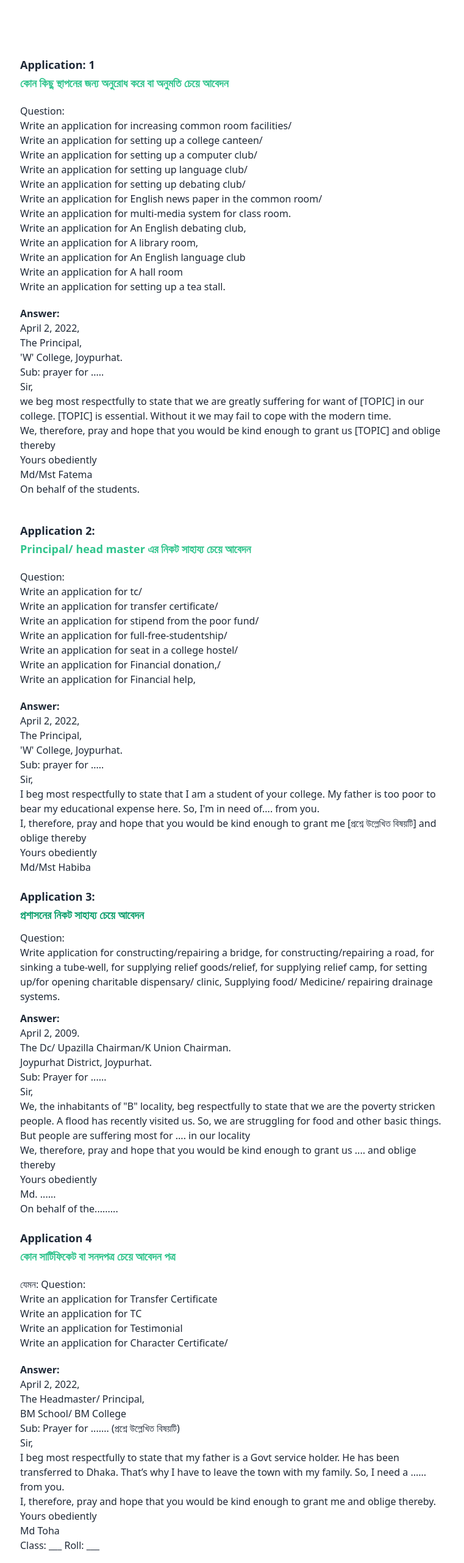
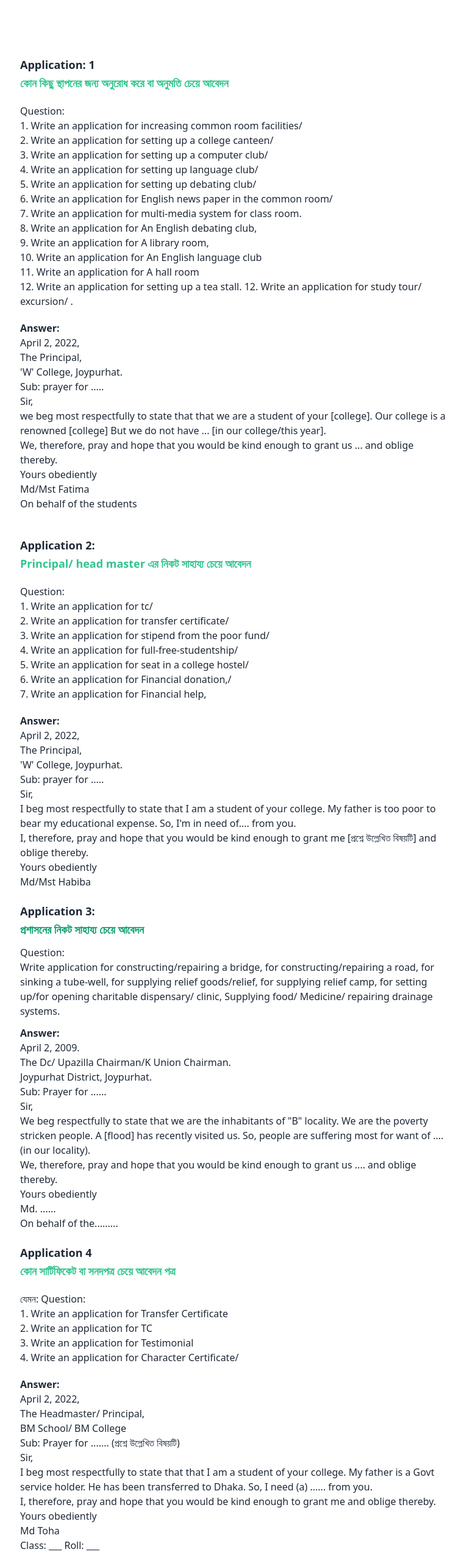
Before and after one commit to ialim83/easy-english, a React (Vite) app: page /application in a window 1280 px wide. Shown: the part 234-2797 px from the top of the page at 61% size, without its empty margins (255-1016 px from the left). Built offline with nearby package versions, Linux system fonts and the light colour scheme; no server answers; a web font is replaced by a local one.

Commit message:
updaated

```diff
--- a/src/components/hsc/Summary.tsx
+++ b/src/components/hsc/Summary.tsx
@@ -7,7 +7,7 @@ const Summary = () => {
           Passage এর Summary/theme লেখার short technique:
         </h3>
         <p className="text-base">
-          Summary: The passage has discussed about the importance of
+          Summary/ theme: The passage has discussed about the importance of
           <span className="text-pink-700 font-bold px-4"> [ main word ]</span> .
           <span className="font-bold px-5">
             [ এখানে passage থেকে দুই/তিনটি বাক্য লিখুন ]
--- a/src/pages/Hsc.tsx
+++ b/src/pages/Hsc.tsx
@@ -198,7 +198,7 @@ function Hsc() {
                 Email
               </li>
             </Link>
-            <Link to={"/letter"}>
+            <Link to={"/email"}>
               <li className="text-black bg-gradient-to-r from-yellow-300 to-green-500 dark:hover:shadow-yellow-400 dark:hover:border-gray-300 dark:hover:text-gray-400 text-center py-2 md:py-4 font-bold md:text-xl text-base category hover:dark:shadow-md">
                 Letter
               </li>
--- a/src/pages/composition/Application.tsx
+++ b/src/pages/composition/Application.tsx
@@ -14,43 +14,36 @@ function Application() {
           </h3>
           <p className="py-5">
             Question: <br />
-            Write an application for increasing common room facilities/ <br />
-            Write an application for setting up a college canteen/ <br />
-            Write an application for setting up a computer club/ <br />
-            Write an application for setting up language club/ <br />
-            Write an application for setting up debating club/ <br />
-            Write an application for English news paper in the common room/{" "}
+            1. Write an application for increasing common room facilities/ <br />
+            2. Write an application for setting up a college canteen/ <br />
+            3. Write an application for setting up a computer club/ <br />
+            4. Write an application for setting up language club/ <br />
+            5. Write an application for setting up debating club/ <br />
+            6. Write an application for English news paper in the common room/
             <br />
-            Write an application for multi-media system for class room.
+            7. Write an application for multi-media system for class room.
             <br />
-            Write an application for An English debating club, <br />
-            Write an application for A library room, <br />
-            Write an application for An English language club <br />
-            Write an application for A hall room <br />
-            Write an application for setting up a tea stall.
+            8. Write an application for An English debating club, <br />
+            9. Write an application for A library room, <br />
+            10. Write an application for An English language club <br />
+            11. Write an application for A hall room <br />
+            12. Write an application for setting up a tea stall.
+            12. Write an application for study tour/ excursion/ .
           </p>
           <p className="font-bold">Answer:</p>
           <p>
-            April 2, 2022,
-            <br />
-            The Principal,
-            <br />
-            'W' College, Joypurhat.
-            <br />
+            April 2, 2022, <br />
+            The Principal, <br />
+            'W' College, Joypurhat. <br />
             Sub: prayer for ..... <br />
             Sir, <br />
-            we beg most respectfully to state that we are greatly suffering for
-            want of [TOPIC] in our college. [TOPIC] is essential. Without it we
-            may fail to cope with the modern time.
-            <br />
+            we beg most respectfully to state that that we are a student of your
+            [college]. Our college is a renowned [college] But we do not have ... [in our college/this year]. <br />
             We, therefore, pray and hope that you would be kind enough to grant
-            us [TOPIC] and oblige thereby
-            <br />
-            Yours obediently
-            <br />
-            Md/Mst Fatema
-            <br />
-            On behalf of the students.
+            us ... and oblige thereby. <br />
+            Yours obediently <br />
+            Md/Mst Fatima <br />
+            On behalf of the students
           </p>
         </div>
 
@@ -62,13 +55,13 @@ function Application() {
           </h3>
           <p className="py-5">
             Question: <br />
-            Write an application for tc/ <br />
-            Write an application for transfer certificate/ <br />
-            Write an application for stipend from the poor fund/ <br />
-            Write an application for full-free-studentship/ <br />
-            Write an application for seat in a college hostel/ <br />
-            Write an application for Financial donation,/ <br />
-            Write an application for Financial help,
+            1. Write an application for tc/ <br />
+            2. Write an application for transfer certificate/ <br />
+            3. Write an application for stipend from the poor fund/ <br />
+            4. Write an application for full-free-studentship/ <br />
+            5. Write an application for seat in a college hostel/ <br />
+            6. Write an application for Financial donation,/ <br />
+            7. Write an application for Financial help,
           </p>
           <p className="font-bold">Answer:</p>
           <p>
@@ -80,11 +73,10 @@ function Application() {
             Sub: prayer for ..... <br />
             Sir, <br />
             I beg most respectfully to state that I am a student of your
-            college. My father is too poor to bear my educational expense here.
+            college. My father is too poor to bear my educational expense.
             So, I'm in need of.... from you. <br />
             I, therefore, pray and hope that you would be kind enough to grant
-            me [প্রশ্নে উল্লেখিত বিষয়টি] and oblige thereby
-            <br />
+            me [প্রশ্নে উল্লেখিত বিষয়টি] and oblige thereby.  <br />
             Yours obediently <br />
             Md/Mst Habiba
           </p>
@@ -109,12 +101,11 @@ function Application() {
             Joypurhat District, Joypurhat. <br />
             Sub: Prayer for ...... <br />
             Sir, <br />
-            We, the inhabitants of "B" locality, beg respectfully to state that
-            we are the poverty stricken people. A flood has recently visited us.
-            So, we are struggling for food and other basic things. But people
-            are suffering most for .... in our locality <br />
+            We beg respectfully to state that we are the inhabitants of "B" locality.
+            We are the poverty stricken people. A [flood] has recently visited us.
+            So, people are suffering most for want of .... (in our locality). <br />
             We, therefore, pray and hope that you would be kind enough to grant
-            us .... and oblige thereby <br />
+            us .... and oblige thereby. <br />
             Yours obediently <br />
             Md. ...... <br />
             On behalf of the.........
@@ -129,10 +120,10 @@ function Application() {
           </h3>
           <p className="py-5">
             যেমন: Question: <br />
-            Write an application for Transfer Certificate <br />
-            Write an application for TC <br />
-            Write an application for Testimonial <br />
-            Write an application for Character Certificate/ <br />
+            1. Write an application for Transfer Certificate <br />
+            2. Write an application for TC <br />
+            3. Write an application for Testimonial <br />
+            4. Write an application for Character Certificate/ <br />
           </p>
           <p className="font-bold">Answer:</p>
           April 2, 2022, <br />
@@ -140,15 +131,12 @@ function Application() {
           BM School/ BM College <br />
           Sub: Prayer for ....... (প্রশ্নে উল্লেখিত বিষয়টি) <br />
           Sir, <br />
-          I beg most respectfully to state that my father is a Govt service
-          holder. He has been transferred to Dhaka. That’s why I have to leave
-          the town with my family. So, I need a ...... from you.
+          I beg most respectfully to state that that I am a student of your college. My father is a Govt service holder. He has been transferred to Dhaka. So, I need (a) ...... from you.
           <br />
           I, therefore, pray and hope that you would be kind enough to grant me
           and oblige thereby. <br />
           Yours obediently <br />
-          Md Toha
-          <br />
+          Md Toha <br />
           Class: ___ Roll: ___
         </div>
 
--- a/src/pages/composition/Email.tsx
+++ b/src/pages/composition/Email.tsx
@@ -60,8 +60,10 @@ function Email() {
             <br />
             <strong>Answer: </strong> You will be glad to know that [10th June]
             is the date of [marriage ceremony] of my [elder sister/ own]. I
-            can't even think of passing this happy occasion without you. I hope
-            that you will join us to increase our pleasure. <br />
+            can't even think of passing this happy occasion without you.
+             {/* I hope
+            that you will join us to increase our pleasure.  */}
+            <br />
             <br />
           </p>
           {/* 2 */}
@@ -76,9 +78,11 @@ function Email() {
             <br />
             <strong>Answer: </strong> The name of my [COUNTRY] is [TILAKPUR].
             The people of this [COUNTRY] are mostly Muslim, Hindu and
-            Christians. We love to live in peace and harmony. We have three
+            Christians. We love to live in peace and harmony.
+             {/* We have three
             meals a day and our staple food is rice. I love my country/ Village
-            and I am proud of [COUNTRY]. <br />
+            and I am proud of [COUNTRY].  */}
+            <br />
             <br />
           </p>
           {/* 3 */}
@@ -92,7 +96,8 @@ function Email() {
             or. A letter describing a memorable day of your life. <br />
             <strong>Answer: </strong> We went on a picnic by [boat] to [the
             zoo]. I was really overwhelmed to see various [scenery/ animals].
-            However, It gave me much pleasure. It was a memorable day in my
+            {/* However, It gave me much pleasure.  */}
+            It was a memorable day in my
             life.
             <br />
             <br />
@@ -103,8 +108,10 @@ function Email() {
             <br />
             Or, A letter to your father telling him about your progress in your
             studies. <br />
-            <strong>Answer: </strong> My exam is at hand. I have prepared well
-            for it. Please send me some money to buy books after the exam.{" "}
+            <strong>Answer: </strong> My exam is at hand.
+            {/* I have prepared well
+            for it.  */}
+            Please send me some money to buy books after the exam.{" "}
             <br />
             <br />
           </p>
@@ -118,9 +125,7 @@ function Email() {
             Or, Informing him about the bad effects of smoking.
             <br />
             <strong>Answer: </strong> it is said that [smoking/ keeping bad
-            company] is as bad as committing suicide. [NAME] affects your brain
-            and will spoil your career. As a result, you have failed in all
-            subjects. So, it is high time you gave up [NAME].
+            company] is as bad as committing suicide. [NAME] will spoil your career. So, it is high time you gave up [NAME].
           </p>
           <br />
           {/* 6 */}
@@ -135,10 +140,8 @@ function Email() {
             Or. A letter telling about what you intend after your graduation/
             Degree exam.
             <br />
-            <strong>Answer: </strong> Everybody should have an aim. So am I and
-            my aim is to become as it is a noble profession to serve the poor
-            people. So after my graduation I want to serve my nation as a
-            teacher/ social worker/ politician/ doctor.
+            <strong>Answer: </strong> Everybody should have [an aim]. So am I and
+            my aim is to become[doctor]. So after my graduation I want to serve my nation as a [doctor].
           </p>
 
           <br />
@@ -149,28 +152,27 @@ function Email() {
             <br />
             <br />
             <strong>Answer: </strong> My joys know no bounds that you have got
-            GPA 5 in the exam. Please accept my heartiest congratulation because
+            GPA 5 in the exam. Please accept my congratulation because
             you are really worthy of it.
           </p>
           {/* 8 */}
           <p className="text-justify">
-            {" "}
+
             Q-8. A letter to your friend asking him to return the book that
             he/she borrowed. <br />
-            <strong>Answer: </strong> Accept my heartiest congratulation for
-            getting GPA-5 because you are really worthy of it. But I am badly in
+            <strong>Answer: </strong>I am badly in
             need of the book that you borrowed from me, kindly return it as soon
             as possible.
           </p>
           <br />
           {/* 9 */}
           <p className="text-justify">
-            9. Q. A letter to your friend expressing your condolence to her/his
+           Q-9. A letter to your friend expressing your condolence to her/his
             father's death.
             <br />
-            <strong>Answer: </strong> I am very shocked to hear that your [
-            father/ mother ] is no more on earth. But none can escape death. It
-            is irrecoverable. So you should try to do better in future.
+            <strong>Answer: </strong> I am very shocked to hear that your [mother] is no more on earth. But none can escape death. It
+            is irrecoverable.
+            {/* So you should try to do better in future. */}
           </p>
           <br />
           <p className="">
--- a/src/pages/hscItems/ThemeWriting.tsx
+++ b/src/pages/hscItems/ThemeWriting.tsx
@@ -14,19 +14,19 @@ const ThemeWriting = () => {
           <h3 className="text-green-500">
             Poem এর Summary/theme লেখার short technique:
           </h3>
-          <p className="text-base">
-            Theme: The central theme of the poem given in the question is the
-            importance of
-            <span className="text-pink-700 font-bold"> [ main word ]</span> .
+          <p className="text-base my-5">
+            <span className="font-bold">Theme/ summary: </span> The central theme of the poem given in the question is [about/the importance of] <span className="text-pink-700 font-bold"> [main word]</span>.
             The poem suggests that
             <span className="font-bold px-3">
-              [ এখানে poem থেকে দুই/তিনটি বাক্য লিখুন ]
+              [এখানে poem থেকে দুই/তিনটি বাক্য লিখুন]
             </span>
             . In this way, the poem teaches us a lot of things and we should try
             to follow this ideal in our practical life.
           </p>
         </div>
         <div className="pt-10">
+
+          <h2 className="pt-10">Board Question Based</h2>
           <div className="">
             কবিতার থিম বা বিষয়বস্তু লিখতে হলে প্রথমে কবিতাটি ভালোভাবে পড়তে হবে।
             সেক্ষেত্রে বাংলা অনুবাদ অপরিহার্য। কিন্তু এটাও সত্য যে. অনুবাদে মূল
@@ -34,7 +34,6 @@ const ThemeWriting = () => {
             দেয়া হয়েছে।
           </div>
 
-          <h2 className="pt-10">Board Question Based</h2>
           {/* 1 */}
           <div className="pt-10">
             <h3 className="">
```
